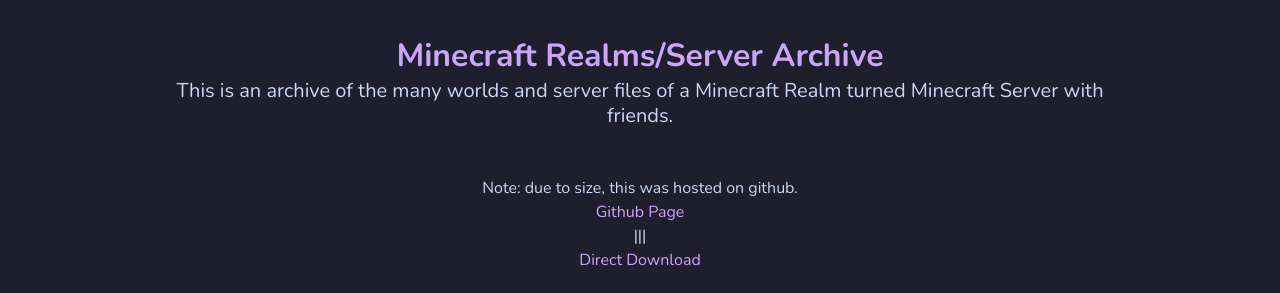
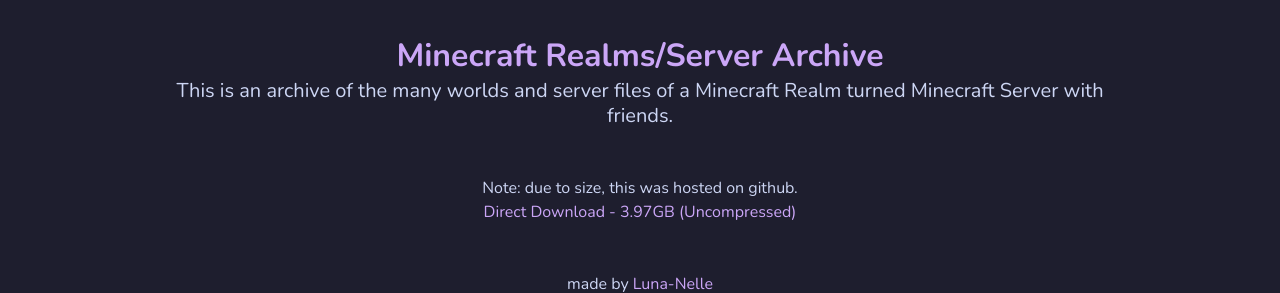
Before and after one commit to LimePotato/nullafati.xyz, a plain HTML site: page oldmcserver.html in a window 1280 px wide. Shown: the part 62-355 px from the top of the page. Drawn offline with nearby package versions, Linux system fonts and the light colour scheme.

Commit message:
Size Clarity

```diff
--- a/oldmcserver.html
+++ b/oldmcserver.html
@@ -24,9 +24,7 @@
         </h3>
         <br>
         <p>Note: due to size, this was hosted on github.</p>
-        <a href="https://limepotato.github.io/Minecraft/">Github Page</a>
-        <p>|||</p>
-        <a href="https://github.com/LimePotato/Minecraft/archive/refs/tags/01/29/21.zip">Direct Download</a>
+        <a href="https://github.com/LimePotato/Minecraft/archive/refs/tags/01/29/21.zip">Direct Download - 3.97GB (Uncompressed)</a>
     </div>
     <footer class="footer">
       <div class="content has-text-centered">
```
Also changed, not shown: Immortal Networks Archive.html (+1 -1 lines).
